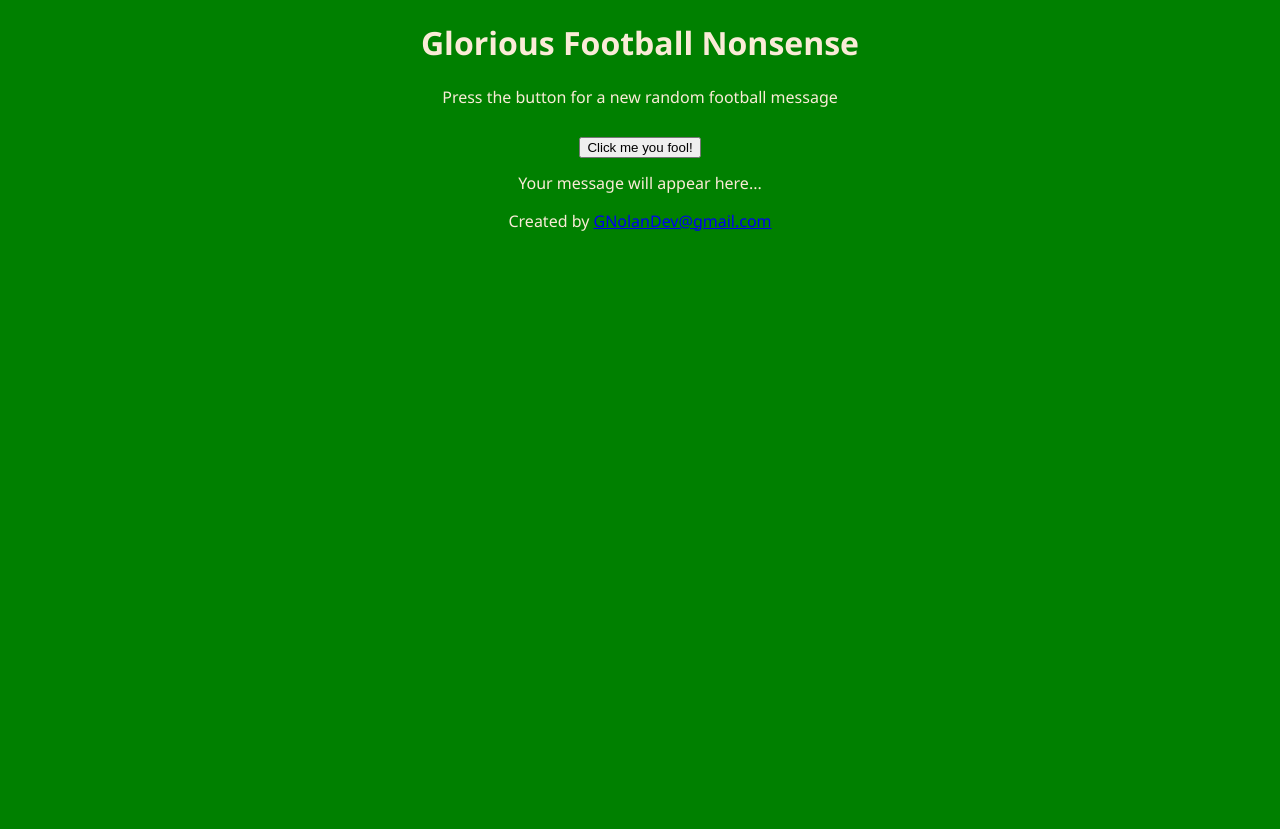
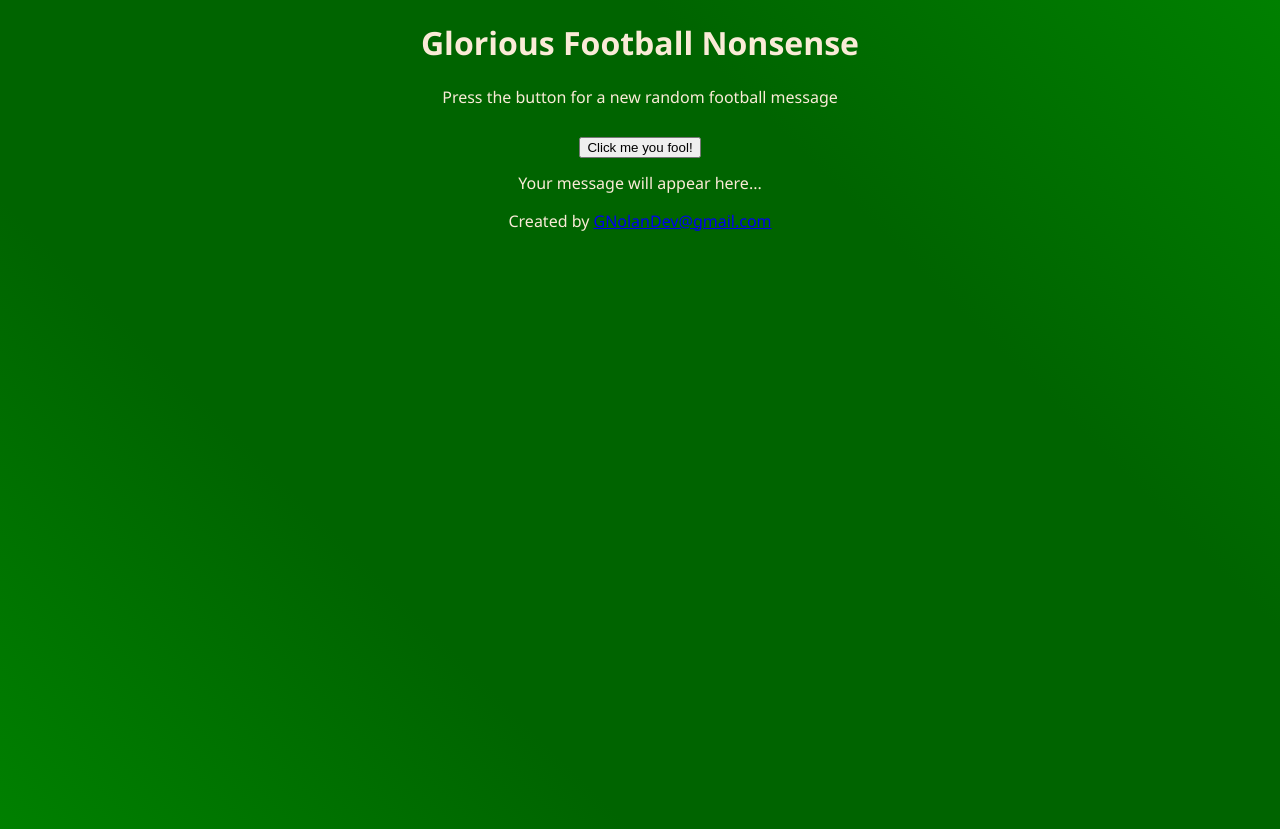
Before and after one commit to GNolanDev/MixedMessages, a plain HTML site: page index.html in a window 1280 px wide. Before the commit the page ends 800 px from the top, so only its background shows below. Drawn offline with Linux system fonts and the light colour scheme.

Commit message:
Add subtle color gradient to background.

```diff
--- a/main.css
+++ b/main.css
@@ -1,8 +1,9 @@
 /* styling for MixedMessages project */
 body {
-  background-color: green;
+  background-image: linear-gradient(45deg, green, darkgreen 30%, darkgreen 70%, green);
   color: antiquewhite;
   font-family: "Segoe UI", Tahoma, Geneva, Verdana, sans-serif;
+  height: 100vh;
   text-align: center;
 }
 
```
